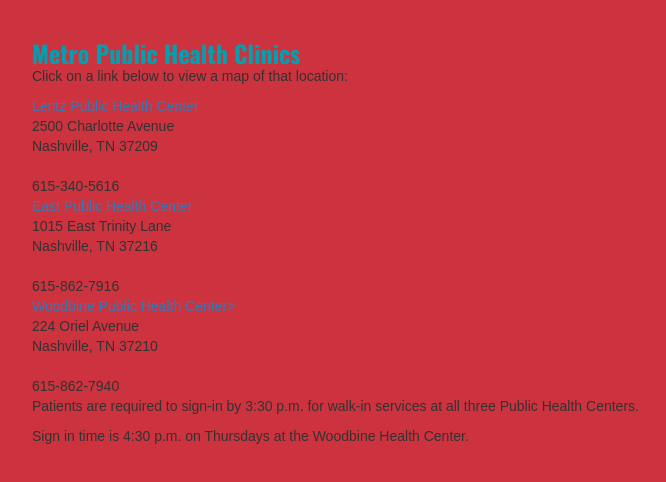
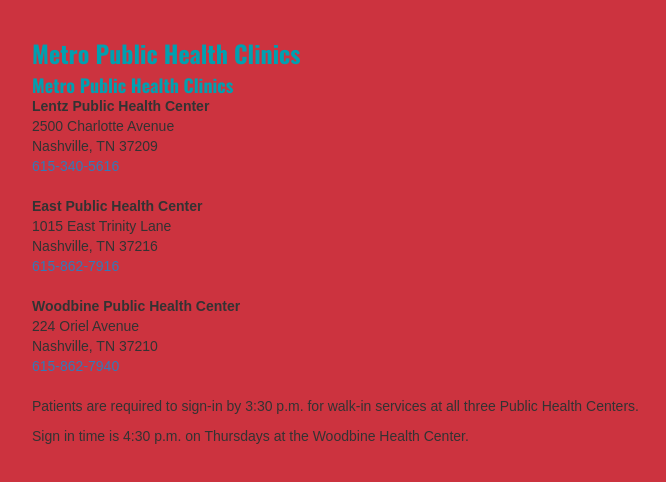
Before and after one commit to complikatyed/HealthyStart, a website: page index.html at #/clinics in a window 1280 px wide. Shown: the whole page, without its empty margins (38-704 px from the left). Drawn offline with nearby package versions, Linux system fonts and the light colour scheme; a web font is replaced by a local one.

Commit message:
Changed structure of clinics page.

```diff
--- a/html/resources/mdh-clinics.html
+++ b/html/resources/mdh-clinics.html
@@ -1,29 +1,29 @@
 <h3>Metro Public Health Clinics</h3>
 
-<p>Click on a link below to view a map of that location:</p>
+<div>
+  <h4>Metro Public Health Clinics</h4>
 
     <address>
-<a href="https://goo.gl/maps/hLC1K">Lentz Public Health Center</a><br>
+    <strong>Lentz Public Health Center</strong><br>
     2500 Charlotte Avenue<br>
     Nashville, TN 37209<br>
+    <a href="tel:615-340-5616">615-340-5616</a><br>
     </address>
-<tel>615-340-5616</tel><br>
 
     <address>
-<a href="https://goo.gl/maps/epbZL">East Public Health Center</a><br>
+    <strong>East Public Health Center</strong><br>
     1015 East Trinity Lane<br>
     Nashville, TN 37216<br>
+    <a href="tel:615-862-7916">615-862-7916</a><br>
     </address>
-<tel>615-862-7916</tel><br>
-
 
     <address>
-<a href="https://goo.gl/maps/HbmPe">Woodbine Public Health Center></a><br>
+    <strong>Woodbine Public Health Center</strong><br>
     224 Oriel Avenue<br>
     Nashville, TN 37210<br>
+    <a href="tel:615-862-7940">615-862-7940</a><br>
     </address>
-<tel>615-862-7940</tel><br>
-
 
     <p>Patients are required to sign-in by 3:30 p.m. for walk-in services at all three Public Health Centers.</p>
     <p>Sign in time is 4:30 p.m. on Thursdays at the Woodbine Health Center.</p>
+</div>
```
Lines whose indentation alone changed are shown as unchanged.
